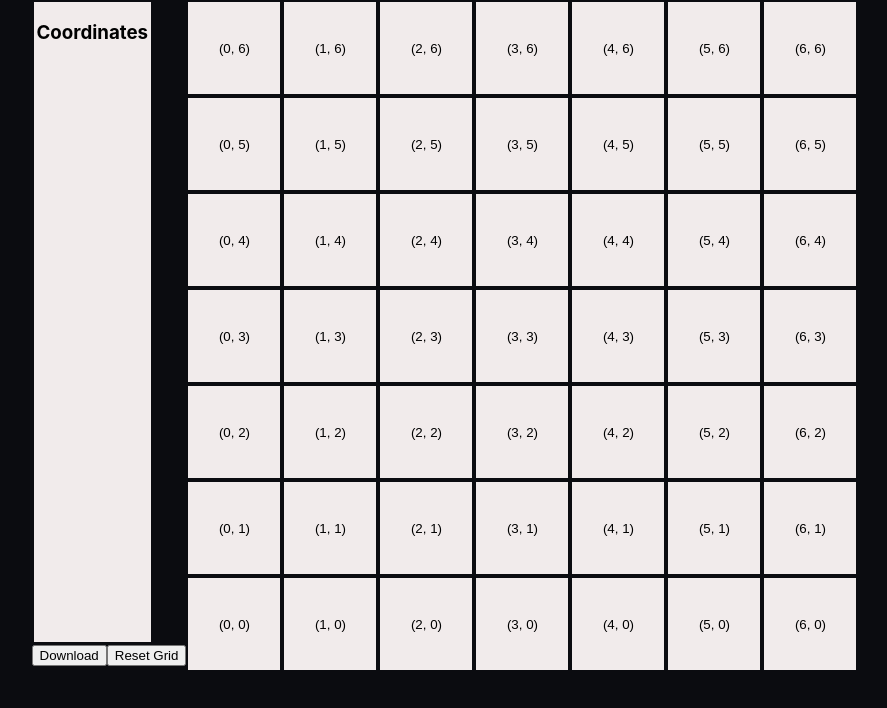
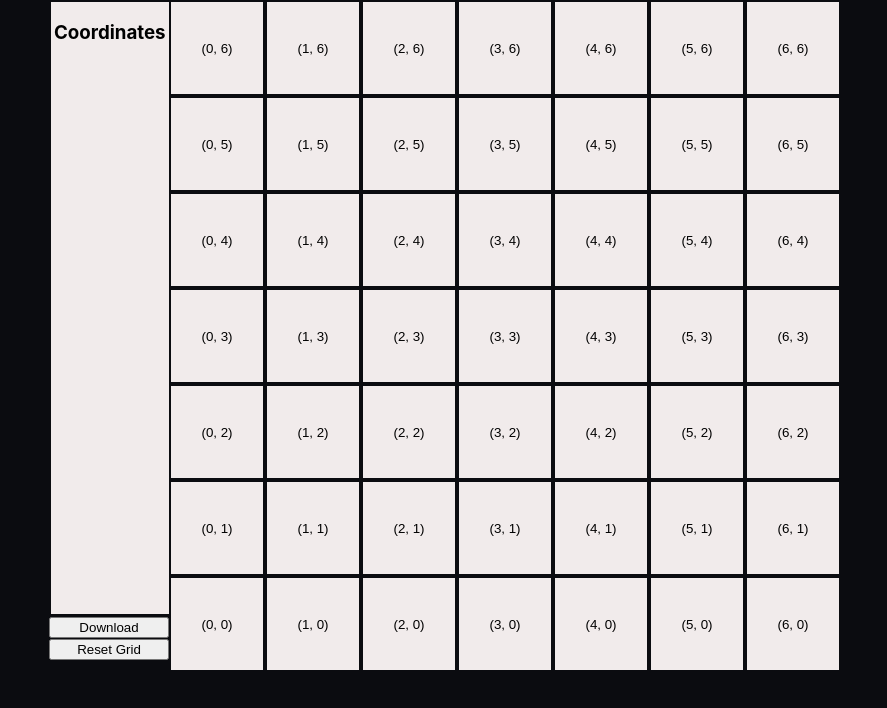
Before and after one commit to DanielTyebkhan/voxel-picker, a React (Create React App) app: page / in a window 1280 px wide. Shown: the top 708 px of the page, without its empty margins (195-1082 px from the left). Built offline with nearby package versions, Linux system fonts and the light colour scheme.

Commit message:
fixed button postitioning

```diff
--- a/src/App.css
+++ b/src/App.css
@@ -27,9 +27,18 @@
   background-color:rgb(241, 235, 235);
   border:2px solid #0B0C10;
   width: 6rem;
-  min-height: 40rem;
-  max-height: 40rem;
+  min-height: 38.25rem;
+  max-height: 38.25rem;
   min-width: 7.35rem;
+}
+
+.panel {
+  max-width: 7.5rem;
+}
+
+.panel-button {
+  min-width: 7.5rem;
+  max-width: 7.5rem;
 }
 
 .picker {
--- a/src/App.js
+++ b/src/App.js
@@ -21,7 +21,7 @@ function VoxelButton(props) {
 
 function ResetButton(props) {
   return (
-    <button className="reset" onClick={props.onClick}>
+    <button className="panel-button" onClick={props.onClick}>
       Reset Grid
     </button>
   );
@@ -29,7 +29,7 @@ function ResetButton(props) {
 
 function DownloadButton(props) {
   return (
-    <button className="reset" onClick={props.onClick}>
+    <button className="panel-button" onClick={props.onClick}>
       Download
     </button>
   );
@@ -122,10 +122,10 @@ class Picker extends React.Component {
   render() {
     return (
       <div className="picker">
-        <div>
-        <OutputField coordinates={this.getSelected()} />
-        <DownloadButton onClick={() => this.downloadFile()} />
-        <ResetButton onClick={() => this.resetGrid()}/>
+        <div className="panel">
+          <OutputField coordinates={this.getSelected()} />
+          <DownloadButton onClick={() => this.downloadFile()} />
+          <ResetButton onClick={() => this.resetGrid()}/>
         </div>
         {this.renderGrid()}
       </div>
```
